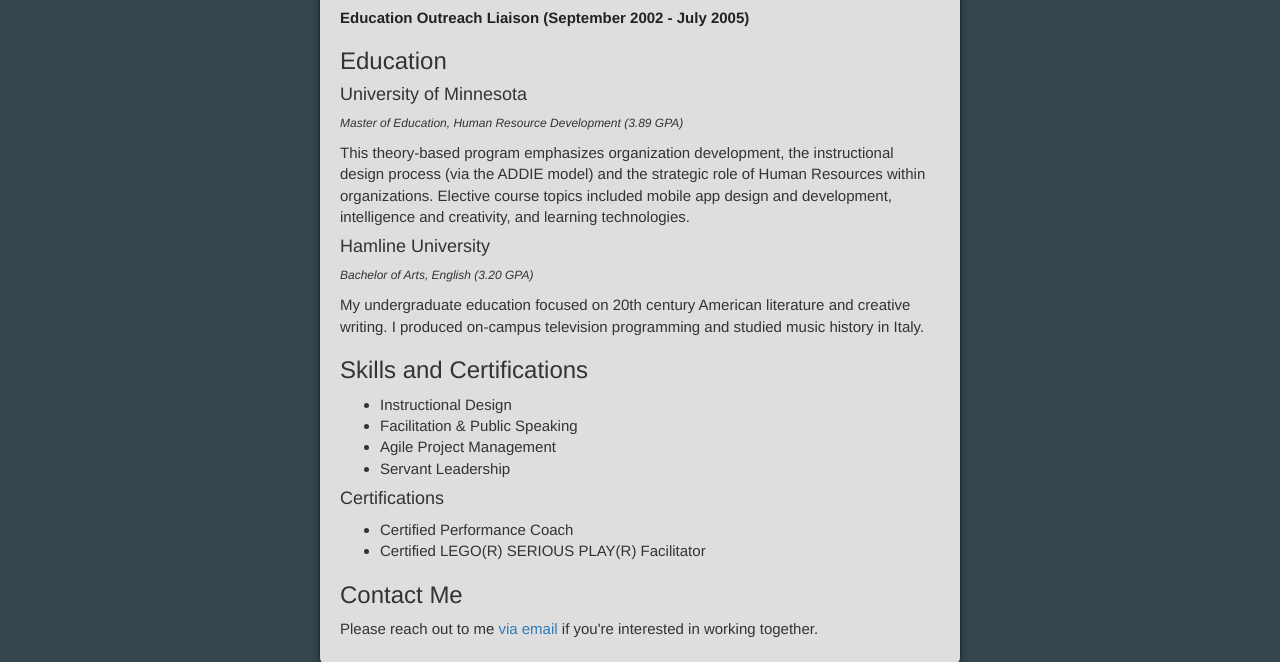
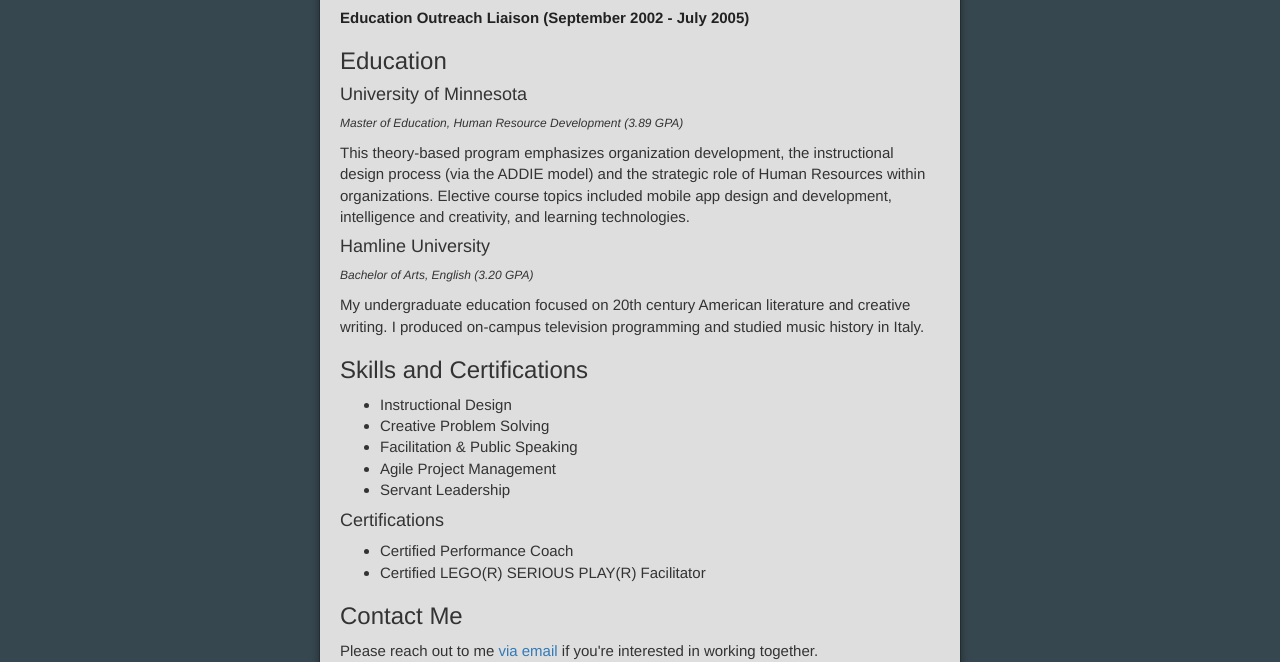
Before and after one commit to paulmjung/resume, a plain HTML site: page index.html in a window 1280 px wide. Shown: the part 1342-2004 px from the top of the page. Drawn offline with nearby package versions, Linux system fonts and the light colour scheme.

Commit message:
added skills

```diff
--- a/index.html
+++ b/index.html
@@ -89,6 +89,7 @@
 
 <ul>
   <li>Instructional Design</li>
+  <li>Creative Problem Solving</li>
   <li>Facilitation & Public Speaking</li>
   <li>Agile Project Management</li>
   <li>Servant Leadership</li>
```
